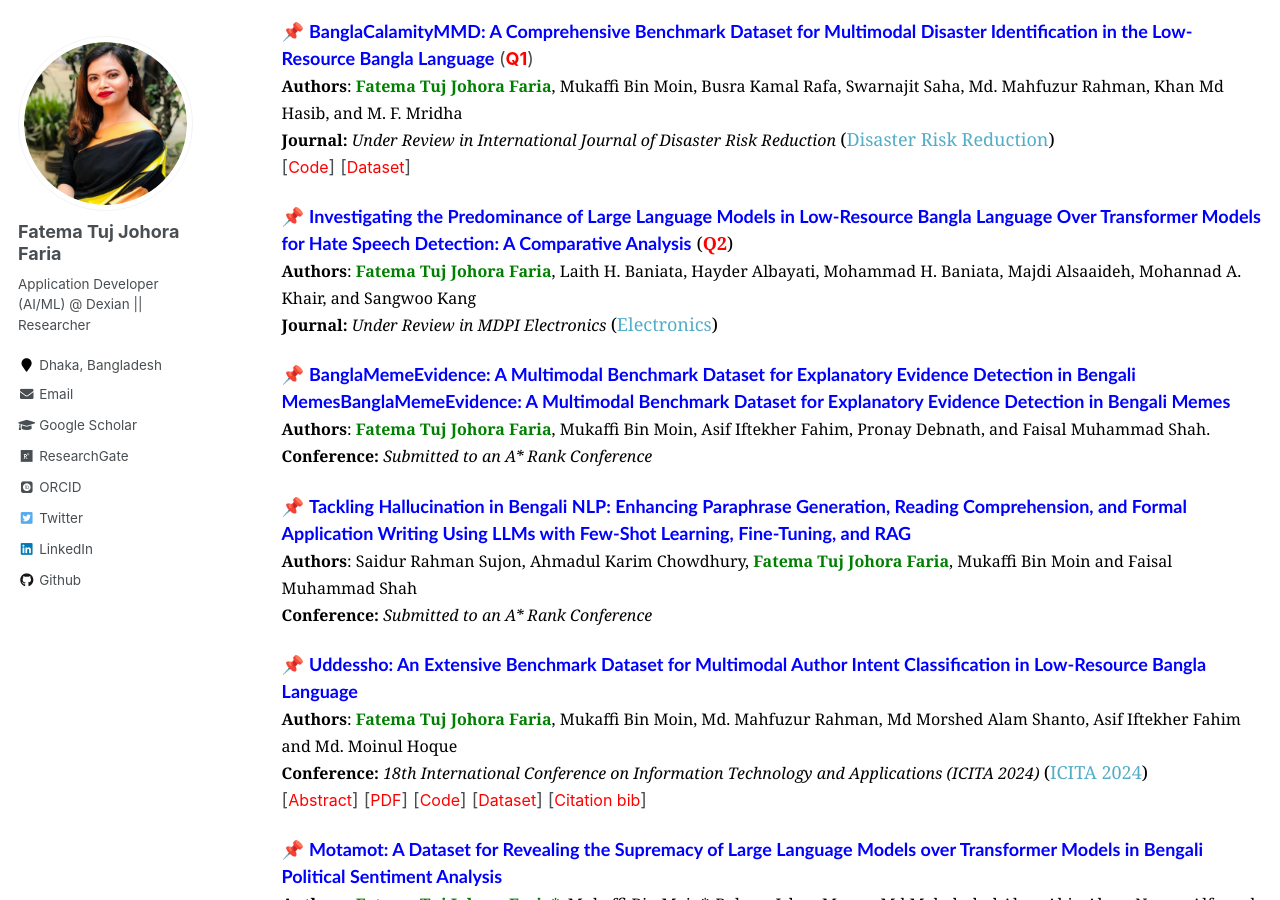
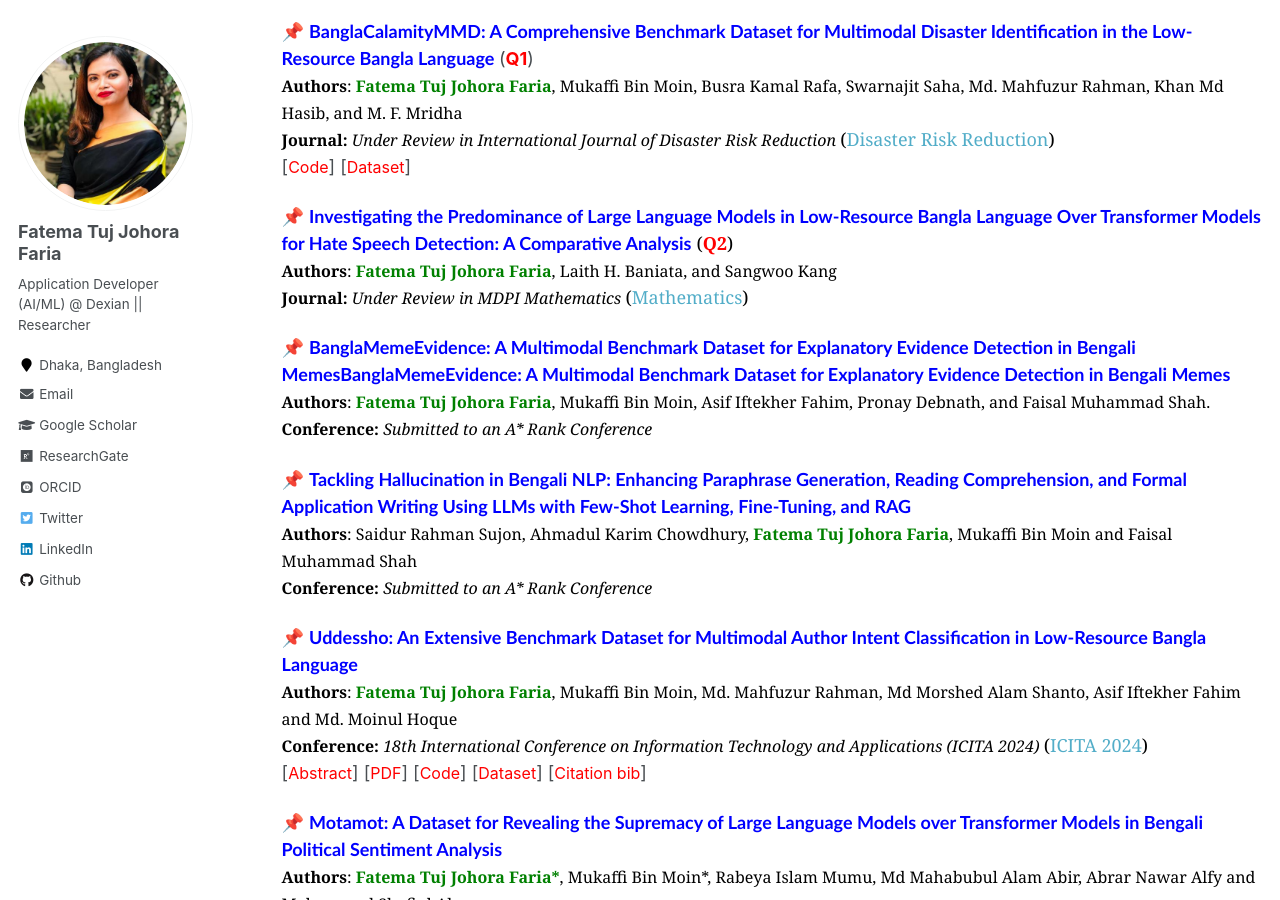
Before and after one commit to fatemafaria142/fatemafaria142.github.io, a Jekyll site: the page built from _pages/publications.md, in a window 1280 px wide and 900 px high, scrolled down 495 px. Built offline with Jekyll 4.4.1, drawn with Linux system fonts in a browser that asks for light colours; some web fonts are replaced.

Commit message:
Updated research page

```diff
--- a/_pages/publications.md
+++ b/_pages/publications.md
@@ -54,11 +54,11 @@ author_profile: true
 <!-- Paper 11 -->
 📌 <span style="color:blue;font-family:Trebuchet MS;">**Investigating the Predominance of Large Language Models in Low-Resource Bangla Language Over Transformer Models for Hate Speech Detection: A Comparative Analysis**</span>
 <span style="color:black;font-family:Georgia"> (<span style="color:red"><strong>Q2</strong></span>) <br>
-	<font size="3"><strong>Authors</strong>: <strong style="color:green">Fatema Tuj Johora Faria</strong>, Laith H. Baniata, Hayder Albayati, Mohammad H. Baniata, Majdi Alsaaideh, Mohannad A. Khair, and Sangwoo Kang</font>
+	<font size="3"><strong>Authors</strong>: <strong style="color:green">Fatema Tuj Johora Faria</strong>, Laith H. Baniata, and Sangwoo Kang</font>
 </span>
 <br>
 <span style="color:black;font-family:Georgia">
-	<font size="3"><strong>Journal:</strong><em> Under Review in MDPI Electronics </em></font>  ([Electronics](https://www.mdpi.com/journal/electronics))
+	<font size="3"><strong>Journal:</strong><em> Under Review in MDPI Mathematics </em></font>  ([Mathematics](https://www.mdpi.com/journal/mathematics))
 </span>
 <br>
 
```
